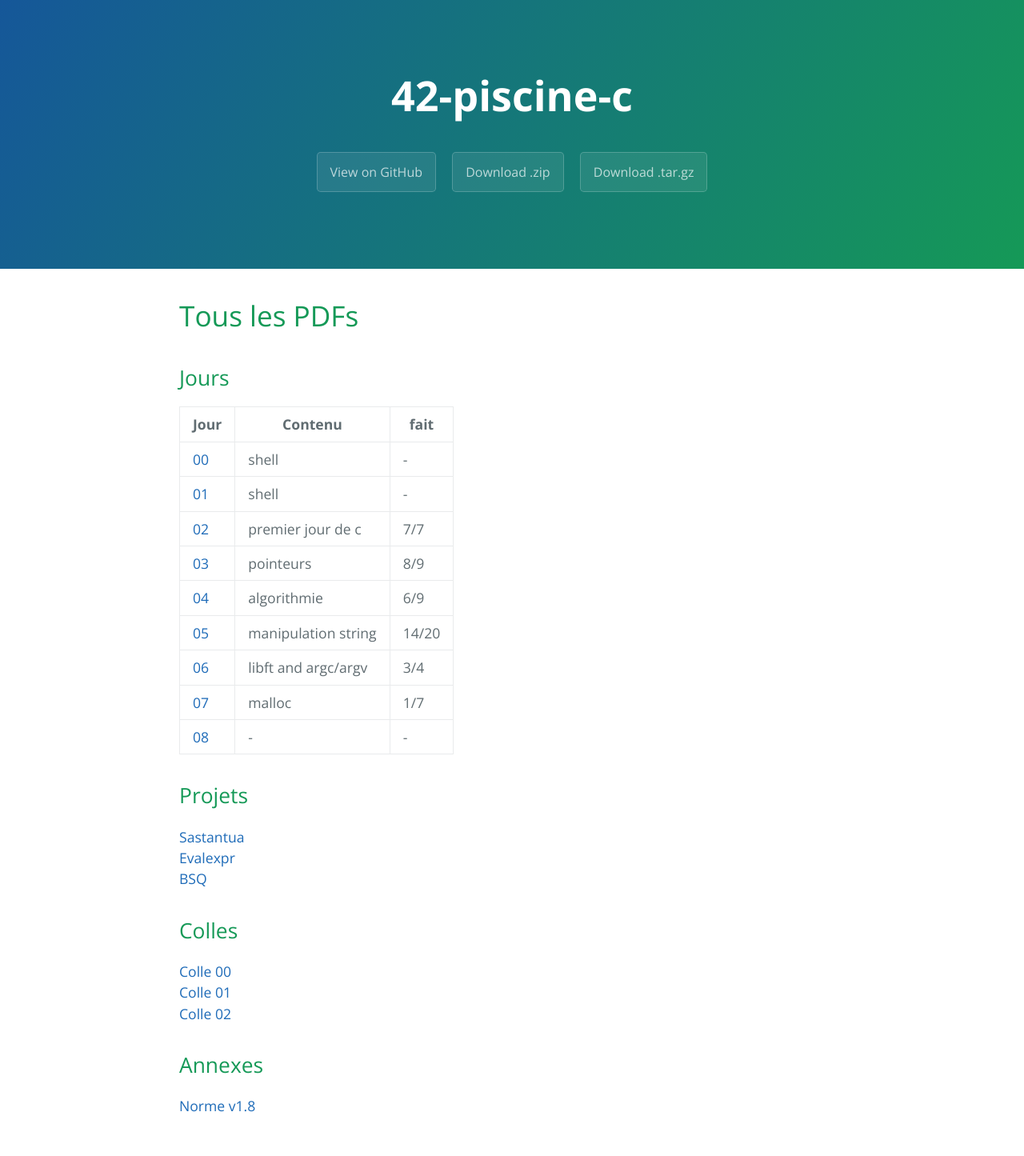
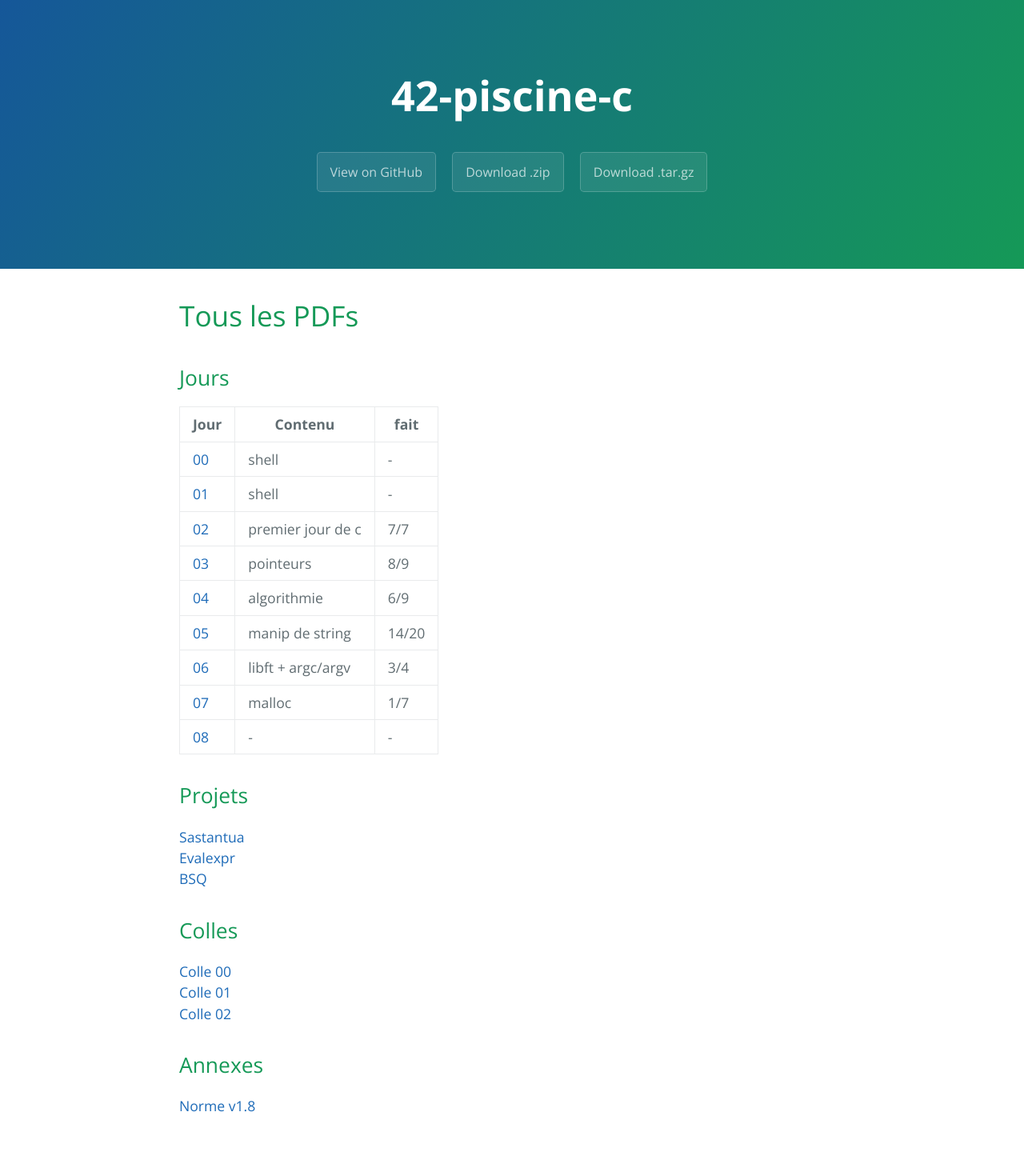
Before and after one commit to Obsaa/42-piscine-c-1, a Jekyll site: the page built from index.md, in a window 1280 px wide. Shown: the whole page at 80% size. Built offline with Jekyll 4.4.1, drawn with Linux system fonts in a browser that asks for light colours.

Commit message:
Update index.md

```diff
--- a/index.md
+++ b/index.md
@@ -12,8 +12,8 @@
 | [02](pdfs/j02.pdf) | premier jour de c | 7/7 |
 | [03](pdfs/j03.pdf) | pointeurs | 8/9 |
 | [04](pdfs/j04.pdf) | algorithmie | 6/9 |
-| [05](pdfs/j05.pdf) | manipulation string | 14/20 |
-| [06](pdfs/j06.pdf) | libft and argc/argv | 3/4 |
+| [05](pdfs/j05.pdf) | manip de string | 14/20 |
+| [06](pdfs/j06.pdf) | libft + argc/argv | 3/4 |
 | [07](pdfs/j07.pdf) | malloc | 1/7 |
 | [08](pdfs/j08.pdf) | - | - |
 
```
